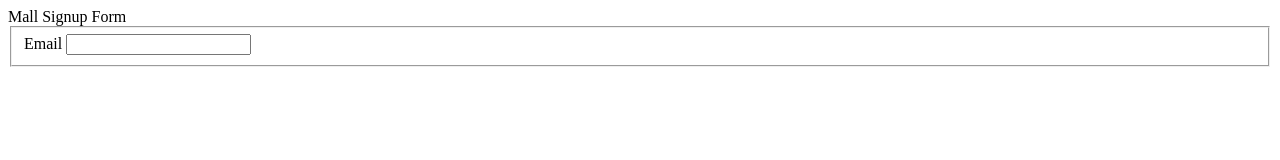
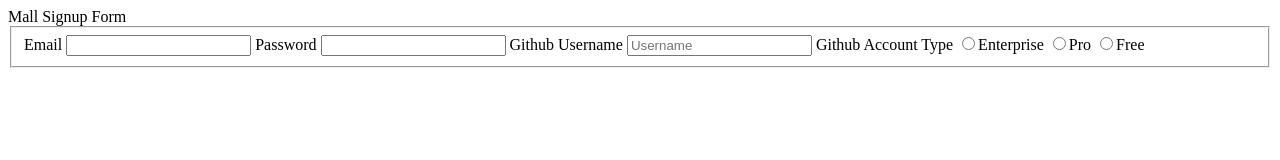
Before and after one commit to jdj-design/html-form, a plain HTML site: page index.html in a window 1280 px wide. Drawn offline with Linux system fonts and the light colour scheme.

Commit message:
buttons added

```diff
--- a/index.html
+++ b/index.html
@@ -14,6 +14,20 @@
     Email
     <input type="email">
   </label>
+  <label>
+    Password
+    <input type="password">
+  </label>
+  <label>
+    Github Username
+    <input type="text" placeholder="Username">
+  </label>
+  <label>
+    Github Account Type
+    <input type="radio" name="account" value="enterprise">Enterprise
+    <input type="radio" name="account" value="Pro">Pro
+    <input type="radio" name="account" value="Free">Free
+  </label>
 
 
    </fieldset>
```
